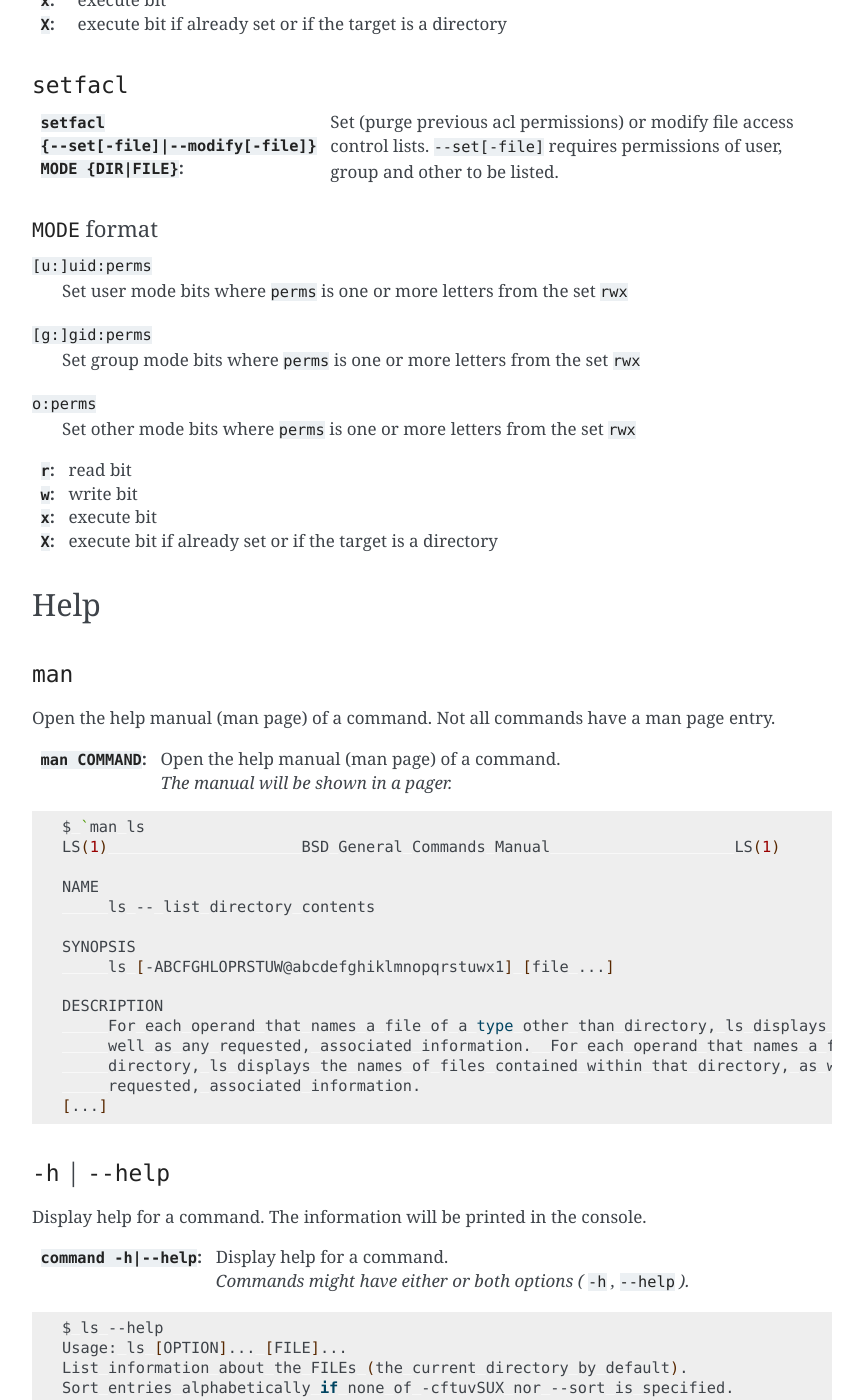
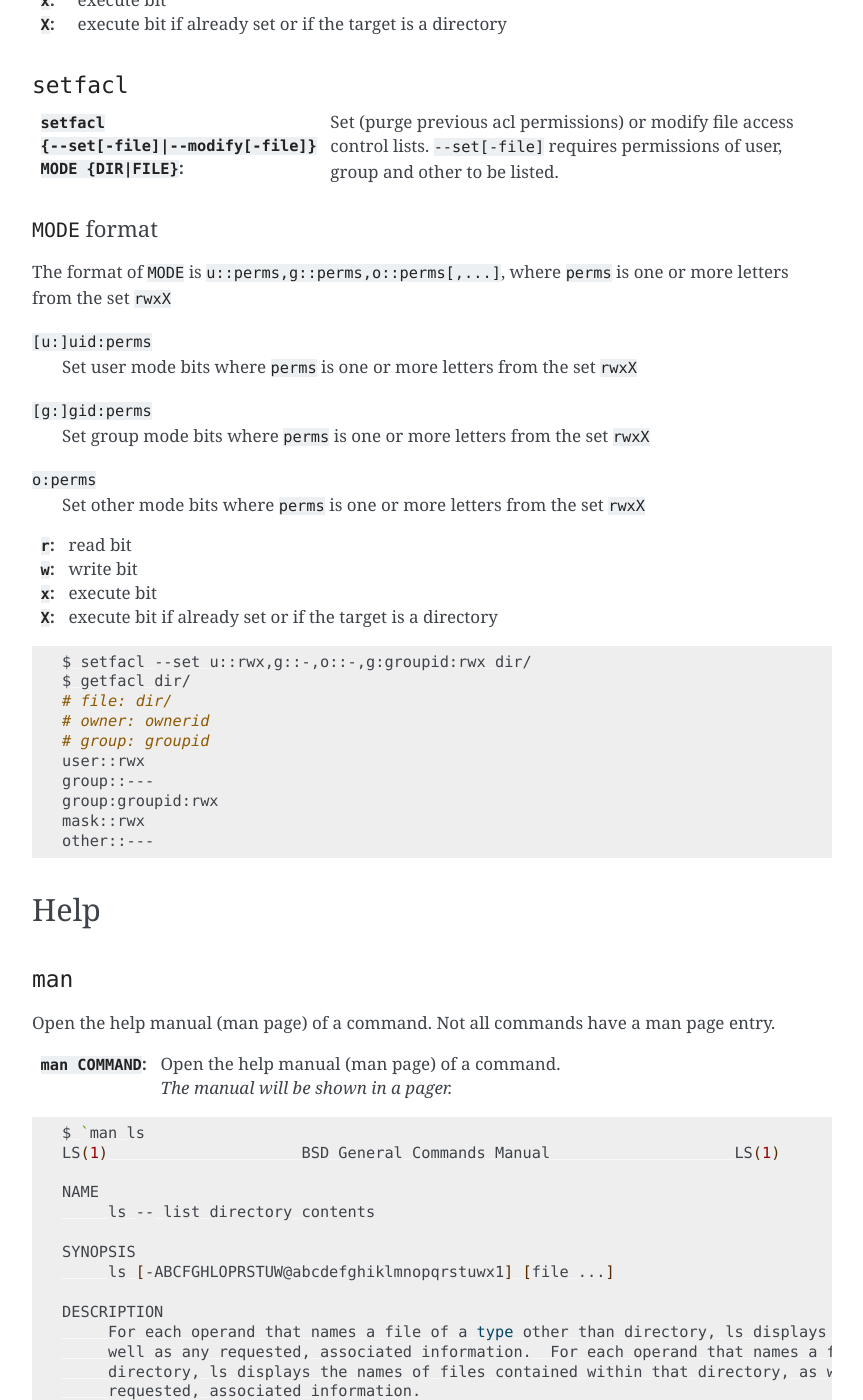
Before and after one commit to satyaog/cli-cheatsheet, a Sphinx documentation site: the page built from docs/source/index.rst, in a window 1280 px wide and 1400 px high, scrolled down 1921 px. Shown: the whole window, without its empty margins (168-1031 px from the left). Built offline with Sphinx 7.4.7, drawn with Linux system fonts in a browser that asks for light colours.

Commit message:
Update index.rst

```diff
--- a/docs/source/index.rst
+++ b/docs/source/index.rst
@@ -138,19 +138,34 @@ The format of ``MODE`` is ``{ugo}{+-}perms[,...]``, where ``perms`` is one or mo
 ``MODE`` format
 ---------------
 
+The format of ``MODE`` is ``u::perms,g::perms,o::perms[,...]``, where ``perms`` is one or more letters from the set ``rwxX``
+
 ``[u:]uid:perms``
-    Set user mode bits where ``perms`` is one or more letters from the set ``rwx``
+    Set user mode bits where ``perms`` is one or more letters from the set ``rwxX``
 
 ``[g:]gid:perms``
-    Set group mode bits where ``perms`` is one or more letters from the set ``rwx``
+    Set group mode bits where ``perms`` is one or more letters from the set ``rwxX``
 
 ``o:perms``
-    Set other mode bits where ``perms`` is one or more letters from the set ``rwx``
+    Set other mode bits where ``perms`` is one or more letters from the set ``rwxX``
 
 :``r``: read bit
 :``w``: write bit
 :``x``: execute bit
 :``X``: execute bit if already set or if the target is a directory
+
+.. code-block:: bash
+
+    $ setfacl --set u::rwx,g::-,o::-,g:groupid:rwx dir/
+    $ getfacl dir/
+    # file: dir/
+    # owner: ownerid
+    # group: groupid
+    user::rwx
+    group::---
+    group:groupid:rwx
+    mask::rwx
+    other::---
 
 ****
 Help
```
